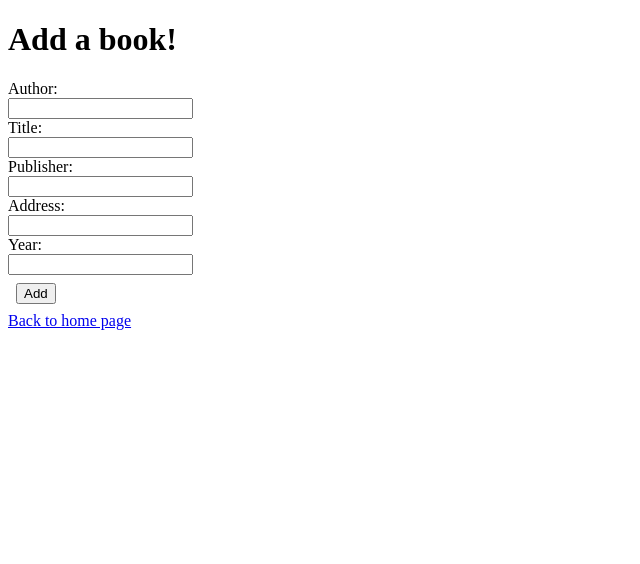
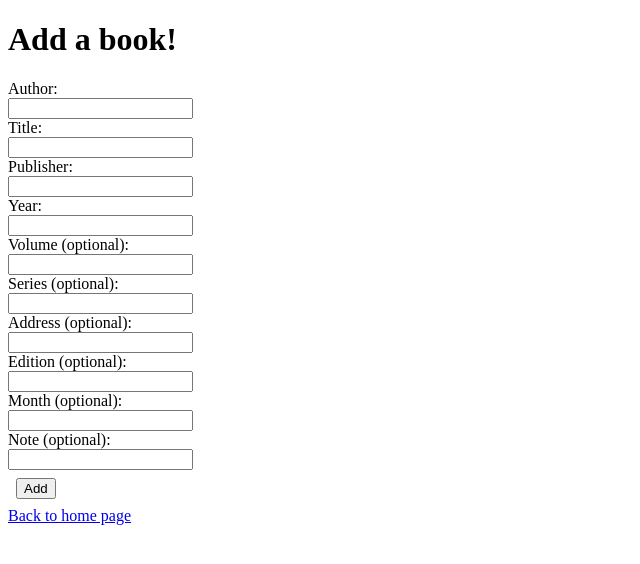
Before and after one commit to niilolehtonen/miniprojekti, a Flask app: page /addbook in a window 1280 px wide. Shown: the top 564 px of the page, without its empty margins (0-640 px from the left). Run offline with Flask 3, Linux system fonts and the light colour scheme.

Commit message:
added compulsory and optional fields for addbook.html

```diff
--- a/templates/addbook.html
+++ b/templates/addbook.html
@@ -10,10 +10,27 @@
     <input type="text" id="title" name="title"/><br>
     <label for="publisher">Publisher: </label><br>
     <input type="text" id="publisher" name="publisher"/><br>
-    <label for="address">Address: </label><br>
-    <input type="text" id="address" name="address"/><br>
     <label for="year">Year: </label><br>
     <input type="text" id="year" name="year"/><br>
+
+    <label for="volume">Volume (optional): </label><br>
+    <input type="text" id="volume" name="volume"/><br>
+
+    <label for="series">Series (optional): </label><br>
+    <input type="text" id="series" name="series"/><br>
+
+    <label for="address">Address (optional): </label><br>
+    <input type="text" id="address" name="address"/><br>
+
+    <label for="edition">Edition (optional): </label><br>
+    <input type="text" id="edition" name="edition"/><br>
+
+    <label for="month">Month (optional): </label><br>
+    <input type="text" id="month" name="month"/><br>
+
+    <label for="note">Note (optional): </label><br>
+    <input type="text" id="note" name="note"/><br>
+
     <button type="submit" style="margin:8px">Add</button>
 
 </form>
```
